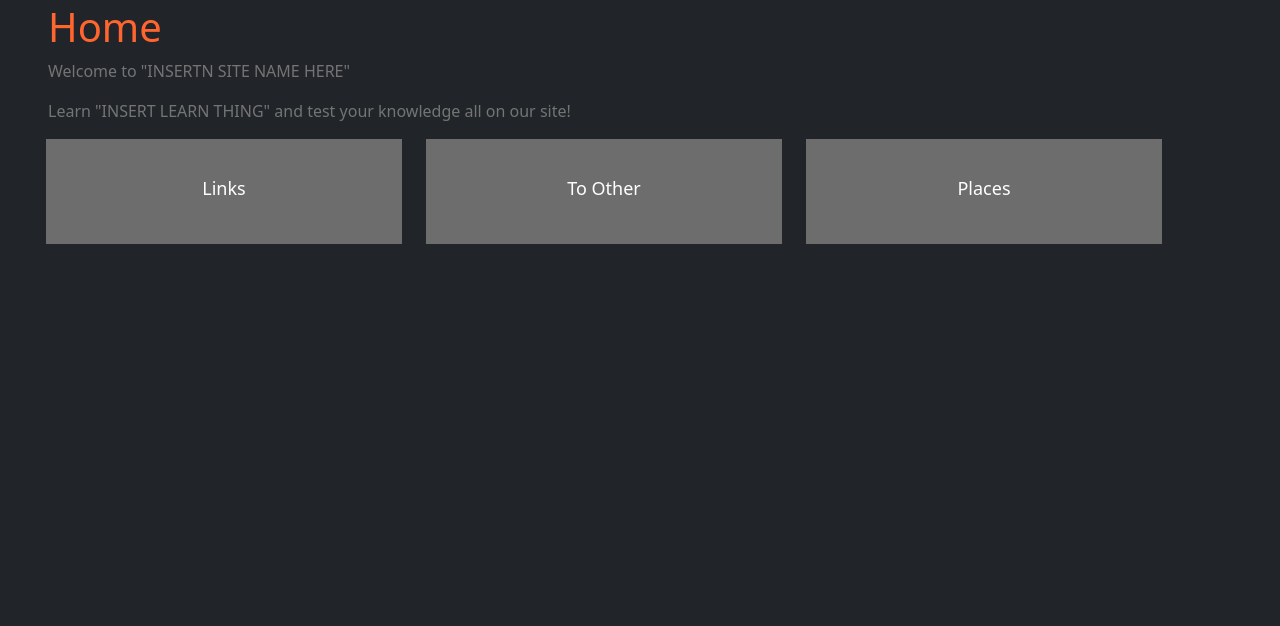
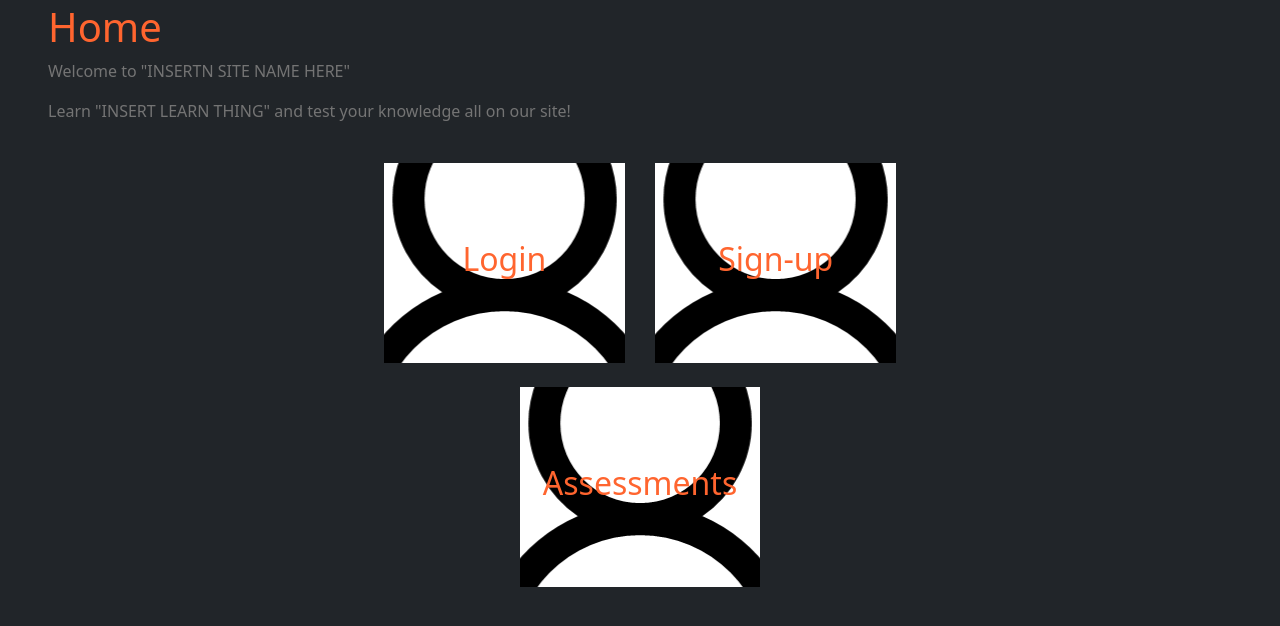
Before and after one commit to Extrosoph/Agile-Website-Developlment, a Flask app: page / in a window 1280 px wide. Shown: the part 53-679 px from the top of the page. Run offline with Flask 2, Linux system fonts and the light colour scheme; some libraries are stand-ins or nearby versions.

Commit message:
<coded buttons to redirect around pages, need to add links to them>

```diff
--- a/webapp/app/static/css/main.css
+++ b/webapp/app/static/css/main.css
@@ -16,23 +16,59 @@ h1{
 #474B4F Mid Grey
 #6B6E70 Light Grey
 */
-.hpbutton a:link, .hpbutton a:visited {
-    background-color:rgba(128,128,128,0.8);
-    color: white;
-    padding: 2em 2em;
-    text-align: center;
-    text-decoration: none;
-    display: inline-block;
-    width: 100%;
-    height:100%;
-    margin-left:1em;
-    margin-right:1em;
-    font-size:large;
-    overflow:hidden;
-    white-space:nowrap;
+.hBlock{
+    width:40%;
+    margin:auto;
 }
-.hpbutton a:hover, .hpbutton a:active {
-    background-color:rgba(128,128,128,1);
+
+.clear{
+    clear:both;
+}
+
+.uBlock, .lBlock, .asBlock, .sgBlock{
+    display:block;
+    margin:auto;
+    height:200px;
+    width:47%;
+    background-image: url("/webapp/app/static/images/User.jpg");
+    /*get this to work*/
+    background-color:white;;
+    background-position: center;
+    background-repeat:no-repeat;
+    position:relative;
+    /* border/padding */
+}
+
+.lBlock{
+    float:left;
+}
+
+.sgBlock{
+    float:right;
+}
+
+.blockText{
+    text-align:center;
+    position:absolute;
+    top:50%;
+    left:50%;
+    transform: translate(-50%,-50%);
+}
+
+h2{
+    color:#ff652f;
+}
+
+.uBlock:hover, .sgBlock:hover{
+    box-shadow:0px 0px 20px #34e8eb;
+}
+
+.lBlock:hover{
+    box-shadow:0px 0px 20px #86C232;
+}
+
+.asBlock:hover{
+    box-shadow: 0px 0px 20px #FFE400;
 }
 
 .startBlock{
@@ -43,6 +79,10 @@ h1{
     overflow-y:auto;
     border:2px solid white;
     padding:.8em;
+}
+
+.startBlock:hover {
+    box-shadow: 0px 0px 30px #86C232;
 }
 
 .aBlock{
--- a/webapp/app/static/javascript/main.js
+++ b/webapp/app/static/javascript/main.js
@@ -110,4 +110,20 @@ $(document).ready(function() {
         }
         //needs to continue for whole assessment - loop?
     })
+
+    $('.lBlock').click(function(){
+        //Change to Login Page
+    })
+
+    $('.sgBlock').click(function(){
+        //Change to Sign-up Page
+    })
+
+    $('.asBlock').click(function(){
+        //Change to Assessments Page
+    })
+
+    $('.uBlock').click(function(){
+        //Change to Login Page
+    })
 })
--- a/webapp/app/templates/base.html
+++ b/webapp/app/templates/base.html
@@ -21,6 +21,7 @@
         {% endblock %}
     </div>
     <!-- add footer -->
+    <!-- links in footer?-->
     <script src="https://cdn.jsdelivr.net/npm/bootstrap@5.0.0-beta2/dist/js/bootstrap.bundle.min.js"
     integrity="sha384-b5kHyXgcpbZJO/tY9Ul7kGkf1S0CWuKcCD38l8YkeH8z8QjE0GmW1gYU5S9FOnJ0" crossorigin="anonymous">
     </script>
--- a/webapp/app/templates/home.html
+++ b/webapp/app/templates/home.html
@@ -7,19 +7,37 @@
     <p>Learn "INSERT LEARN THING" and test your knowledge all on our site!</p>
     <!-- update text to reflect content -->
 </div>
+<br>
 <!-- add if else logged in -->
-<!-- if logged in - redict to login box
+<!-- if logged in - redict to assessment box
 if not logged in - box to redict to login/signup -->
-<div class="container" style='margin-left:1em;margin-right:1em;'>
-    <div class="row">
-      <div class="col-sm-4">
-        <span class="hpbutton"><a href="https://www.youtube.com/watch?v=dQw4w9WgXcQ">Links</a></span>
-      </div>
-      <div class="col-sm-4">
-        <span class="hpbutton"><a href="https://www.youtube.com/watch?v=dQw4w9WgXcQ">To Other</a></span>
-      </div>
-      <div class="col-sm-4">
-        <span class="hpbutton"><a href="https://www.youtube.com/watch?v=dQw4w9WgXcQ">Places</a></span>
-      </div>
+<!-- login box glows blue when hovered and has outline of person, says login
+signup box glows green when hovered and has outline of person, says signup
+assessment box glows yellow when hovered and has outline of person, says assessments -->
+<!--put these next to each other if not logged in-->
+<div class = "hBlock">
+  <div class = "lBlock">
+    <div class = "blockText">
+        <h2>Login</h2>
     </div>
+  </div>
+  <div class = "sgBlock">
+    <div class = "blockText">
+        <h2>Sign-up</h2>
+    </div>
+  </div>
+  <div class = "clear"></div>
+</div>
+<br> <!--until i add login support-->
+<!--if logged in show this one-->
+<div class= "hBlock">
+  <div class = "asBlock">
+    <div class = "blockText">
+        <h2>Assessments</h2>
+    </div>
+  </div>
+</div>
+{% if session['logged_in'] == True %}
+
+{% endif %}
 {% endblock %}
--- a/webapp/app/templates/statistics.html
+++ b/webapp/app/templates/statistics.html
@@ -2,7 +2,9 @@
 {% block title %}Statistics{% endblock %}
 {% block content %}
 <link rel="stylesheet" type="text/css" href="{{ url_for('static', filename='css/statistic.css')}}">
-<h1>Statistics</h1>
+<div class = "gen">
+    <h1>Statistics</h1>
+</div>
 <!-- add table to take statistics from db -->
 <!-- number of users, number of assessments completed
 for assessments: highest score, average score -->
```
Also changed, not shown: webapp/app/templates/assessment.html (+16 -0 lines), webapp/app/static/images/User.jpg (added).
